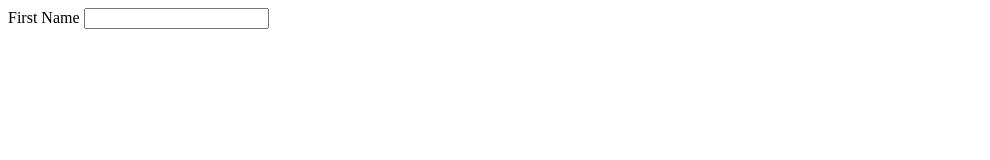
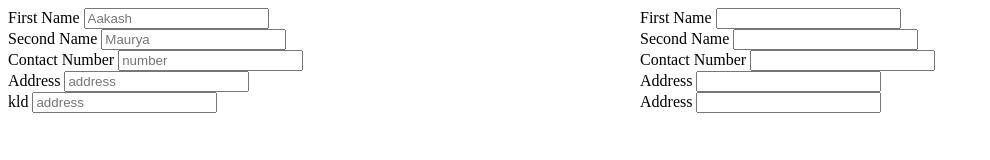
Before and after one commit to Akash1Citrusbug/JavaScript, a plain HTML site: page task/index.html in a window 1280 px wide. Shown: the whole page, without its empty margins (0-990 px from the left). Drawn offline with Linux system fonts and the light colour scheme.

Commit message:
Task completion-27-june-2024

```diff
--- a/task/assets/JS/index.js
+++ /dev/null
@@ -1,7 +0,0 @@
-function fun() {
-  const first_div = document.querySelector("body>div");
-  console.log(first_div.innerHTML);
-  let copy_div = first_div.nextElementSibling;
-  copy_div.innerHTML = first_div.innerHTML;
-  console.log(copy_div.innerHTML);
-}
--- a/task/index.html
+++ b/task/index.html
@@ -7,16 +7,65 @@
 </head>
 
 <body style="display: grid; grid-template-columns: 1fr 1fr;">
-
-    <div style="display:block; width: 50%;">
+    <div class="form-1" style="display:block; width: 50%;">
         <label for="name">First Name</label>
-        <input type="text" name="first-name" value="" onkeypress="fun()">
+        <input type="text" name="a"  placeholder="Aakash" onkeyup="fun(0)"><br>
+        <label for="name">Second Name</label>
+        <input type="text" name="b" placeholder="Maurya" onkeyup="fun(1)"><br>
+        <label for="name">Contact Number</label>
+        <input type="text" name="c"  placeholder="number" onkeyup="fun(2)"><br>
+        <label for="name">Address</label>
+        <input type="text" name="d"  placeholder="address" onkeyup="fun(3)"><br>
+        <label for="name">kld</label>
+        <input type="text" name="e"  placeholder="address" onkeyup="fun(4)"><br>
+    </div>
+    <div class="form-2" style="display:block; width: 50%;">
+        <label for="second">First Name</label>
+        <input type="text" name="p" ><br>
+        <label for="second">Second Name</label>
+        <input type="text" name="q" ><br>
+        <label for="second">Contact Number</label>
+        <input type="text" name="r" ><br>
+        <label for="second">Address</label>
+        <input type="text" name="s" ><br>
+        <label for="second">Address</label>
+        <input type="text" name="t" ><br>
     </div>
 
-    <div style="display:block; width: 50%;">
 
-    </div>
-    <script src="assets/JS/index.js"></script>
+
+    <script>
+         var first_inputs = document.querySelectorAll(".form-1 input");
+         var second_inputs = document.querySelectorAll(".form-2 input");
+
+        function fun(i) {
+            // const first_div = document.querySelector("body>div");
+            // console.log(first_div.innerHTML);
+            // let copy_div = first_div.nextElementSibling;
+            // copy_div.innerHTML = first_div.innerHTML;
+            // console.log(copy_div.innerHTML);
+
+
+
+            // second_inputs[i].value = first_inputs[i].value;
+            // console.log(second_inputs[i].value)
+            second_inputs[i].value = first_inputs[i].value;
+
+
+            //working using for loop (for optimization avoiding this way)
+            // let len = first_inputs.length;
+            // for (let i = 0; i < len; i++) {
+            //     second_inputs[i].value = first_inputs[i].value;
+            //     console.log(first_inputs[i])
+            // }
+        }
+        //working
+        // {
+        //     let val = document.getElementById('inpt-1').value;
+        //     document.getElementById("inpt-2").value = val;
+        // }
+    </script>
+
 </body>
 
 </html>
```
